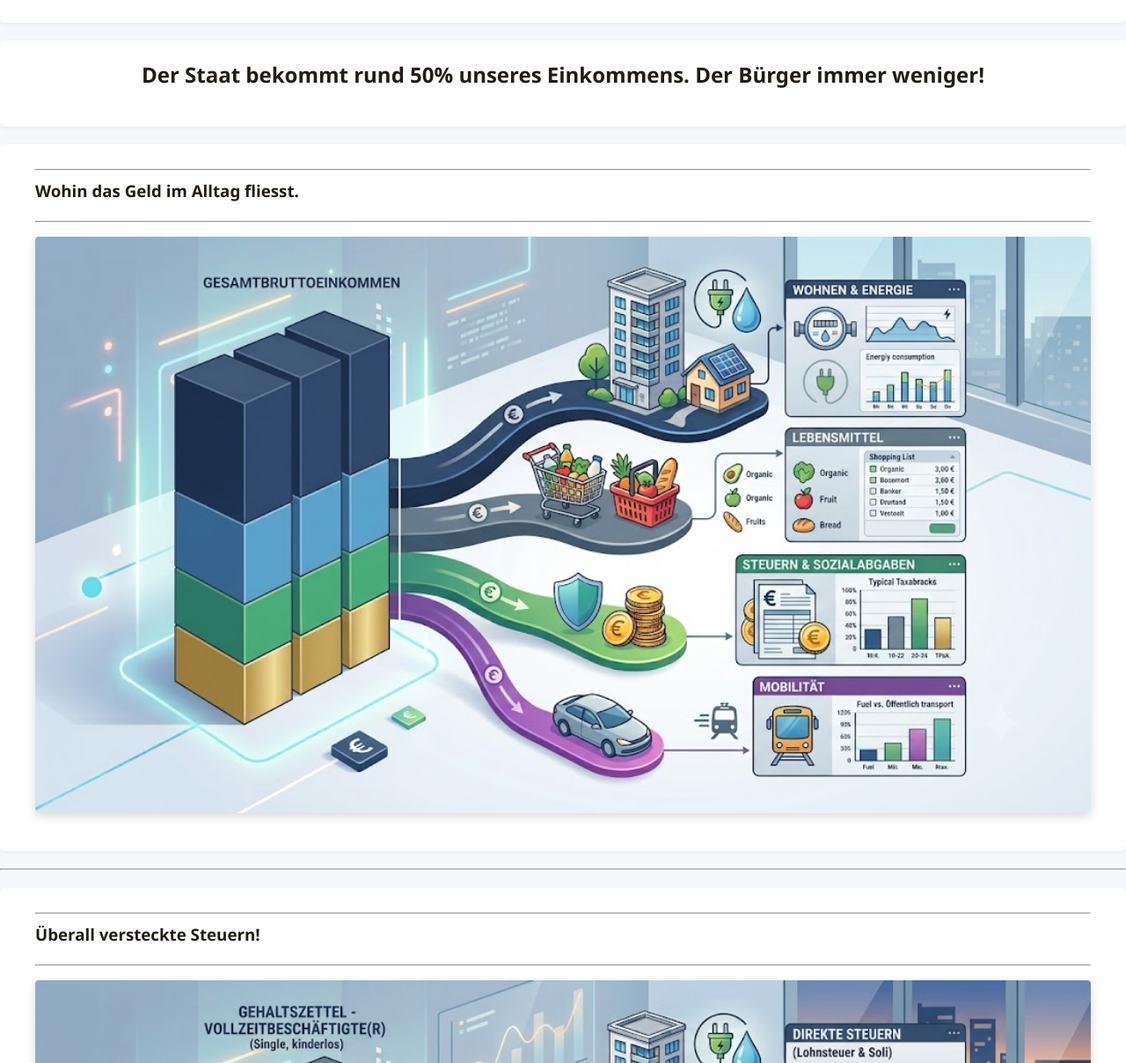
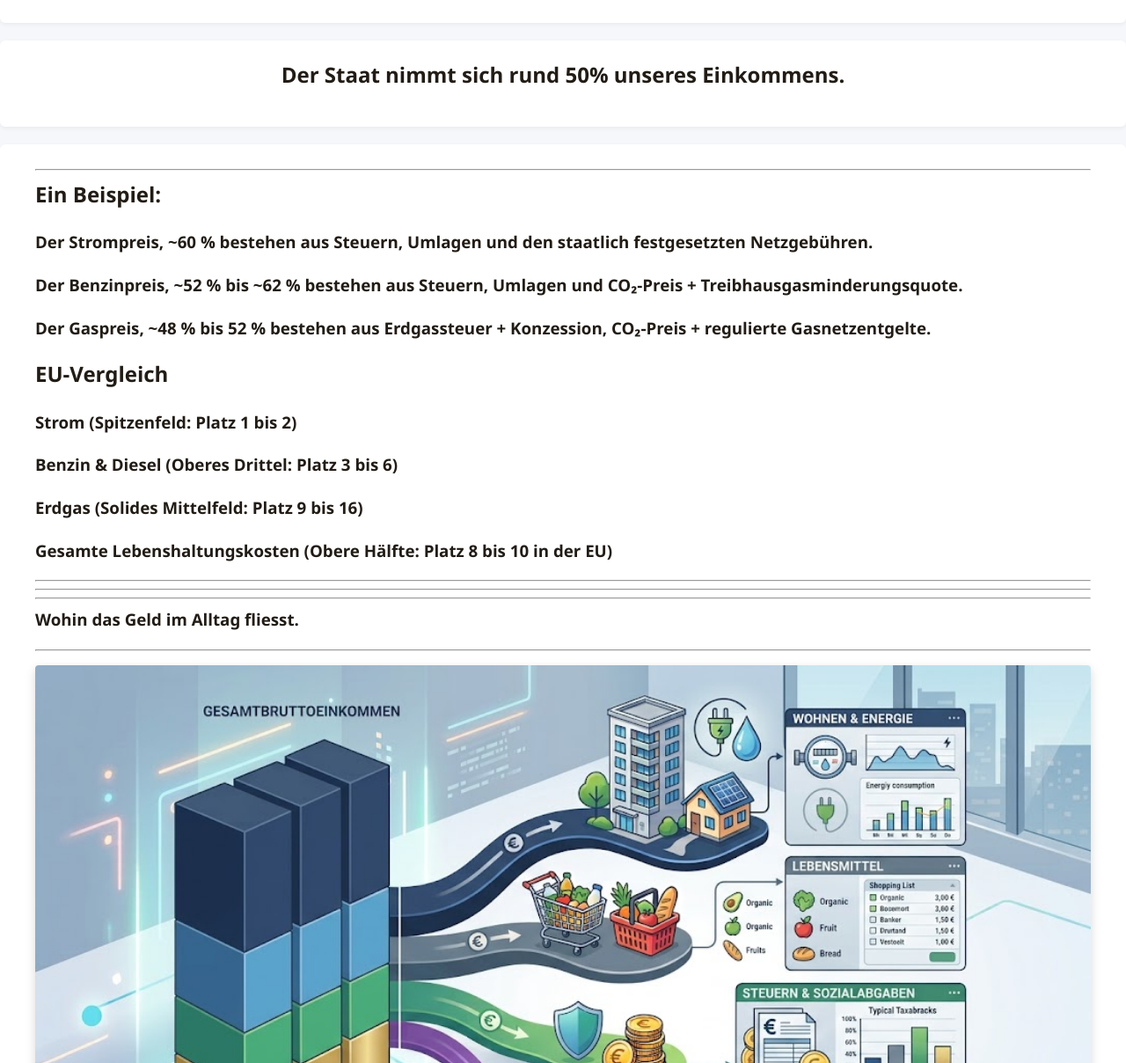
Before and after one commit to TheGermanTruth/TheGermanTruth, a Jekyll site: the page built from geld.md, in a window 1280 px wide and 1400 px high, scrolled down 1312 px. Shown: the part 192-1400 px from the top of the window at 88% size. Built offline with Jekyll 4.4.1, drawn with Linux system fonts in a browser that asks for light colours.

Commit message:
Update geld.md

```diff
--- a/geld.md
+++ b/geld.md
@@ -22,11 +22,33 @@ title: "Überall versteckte Steuern!"
 
 <div class="section one-column" align="center" markdown="1">
 
-## Der Staat bekommt rund 50% unseres Einkommens. Der Bürger immer weniger!
+## Der Staat nimmt sich rund 50% unseres Einkommens.
 
 </div>
 
 <div class="section one-column" markdown="1">
+
+---
+## Ein Beispiel:
+
+### Der Strompreis, ~60 % bestehen aus Steuern, Umlagen und den staatlich festgesetzten Netzgebühren.
+
+### Der Benzinpreis, ~52 % bis ~62 % bestehen aus Steuern, Umlagen und CO₂-Preis + Treibhausgasminderungsquote.
+
+### Der Gaspreis, ~48 % bis 52 % bestehen aus Erdgassteuer + Konzession, CO₂-Preis + regulierte Gasnetzentgelte.
+
+## EU-Vergleich
+
+### Strom (Spitzenfeld: Platz 1 bis 2)
+
+### Benzin & Diesel (Oberes Drittel: Platz 3 bis 6)
+
+### Erdgas (Solides Mittelfeld: Platz 9 bis 16)
+
+### Gesamte Lebenshaltungskosten (Obere Hälfte: Platz 8 bis 10 in der EU)
+
+---
+---
 
 ---
 ### Wohin das Geld im Alltag fliesst.
```
